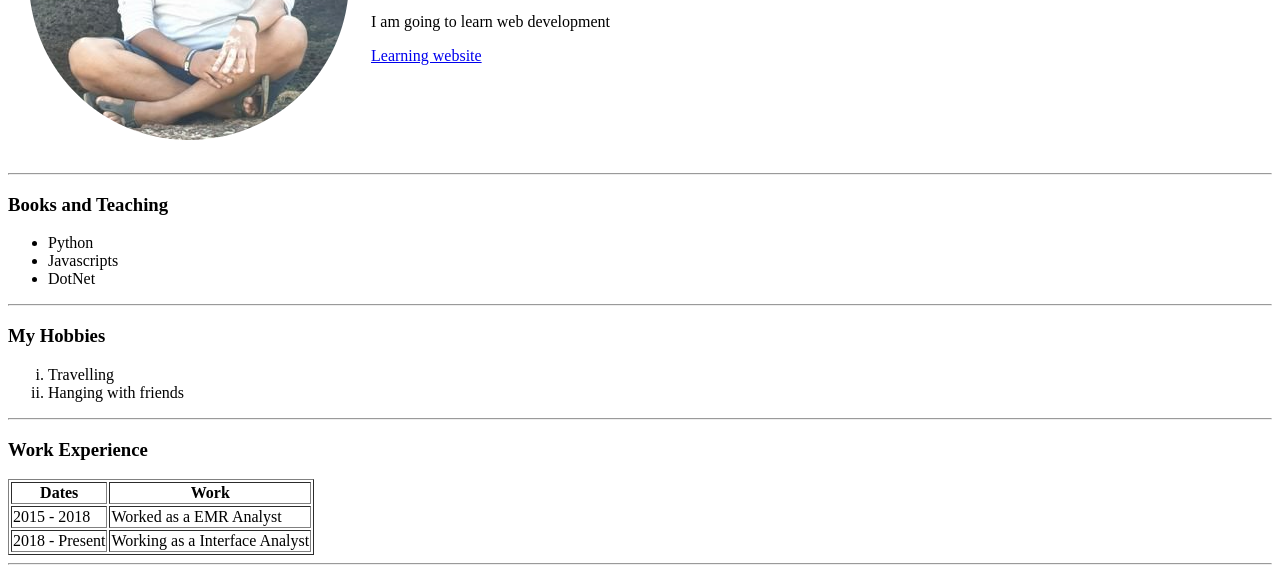
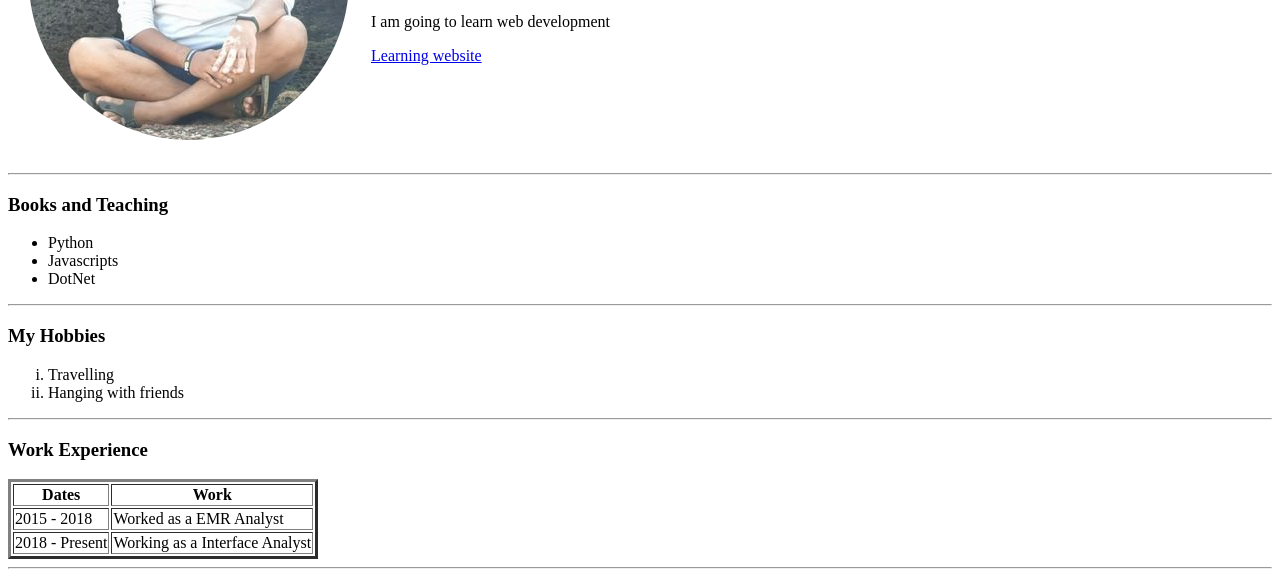
Before and after one commit to Pradeep-Shrivastavaa/CV, a plain HTML site: page index.html in a window 1280 px wide. Shown: the part 209-790 px from the top of the page. Drawn offline with Linux system fonts and the light colour scheme.

Commit message:
Update the border value to be 3 from 1.

```diff
--- a/index.html
+++ b/index.html
@@ -38,7 +38,7 @@
     <hr>
     <h3>Work Experience</h3>
 
-    <table border="1">
+    <table border="3">
         <thead>
             <tr>
                 <th>Dates</th>
```
